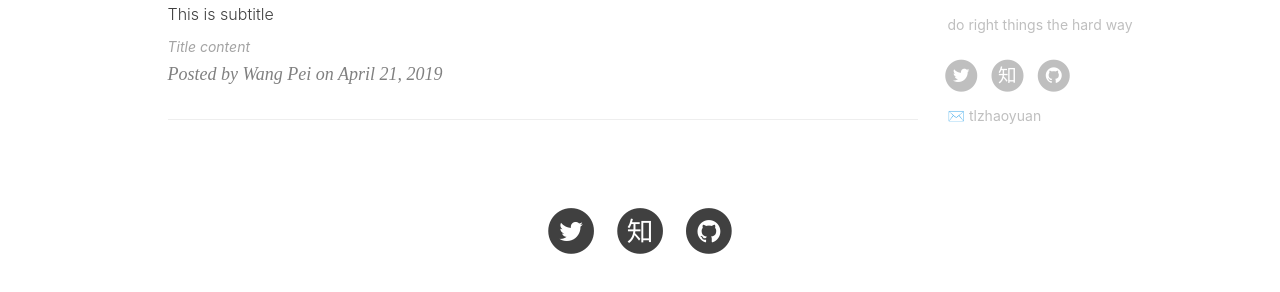
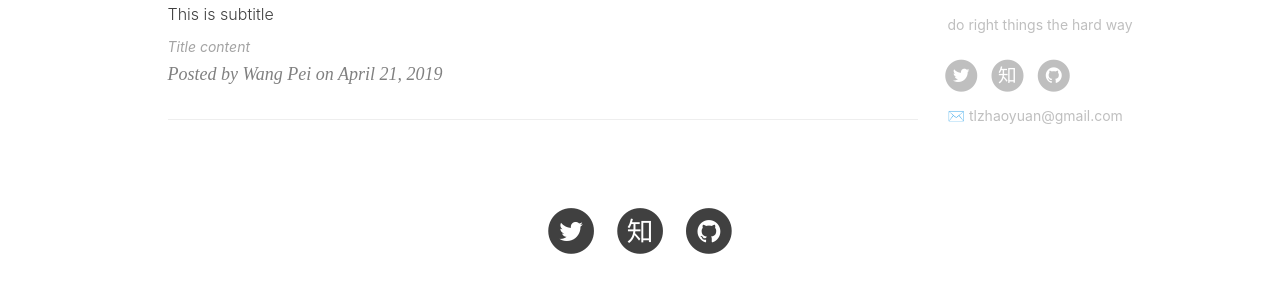
Before and after one commit to tlzhaoyuan/tlzhaoyuan.github.io, a Jekyll site: the page built from index.html, in a window 1280 px wide. Shown: the part 766-1058 px from the top of the page. Built offline with Jekyll 4.4.1, drawn with Linux system fonts in a browser that asks for light colours; nearby versions of some CDN libraries; the list of posts is cut into pages by our own code; comment, search, counter and statistics services are not loaded.

Commit message:
modify config

```diff
--- a/_config.yml
+++ b/_config.yml
@@ -2,7 +2,7 @@
 title: yuan's blog
 SEOTitle: 赵渊的博客 | yuan's blog
 header-img: img/bg-default.jpg
-email: tlzhaoyuan
+email: tlzhaoyuan@gmail.com
 # description: "curb your euthusiasm"
 keyword: "赵渊的博客"
 url: "http://tlzhaoyuan.github.io"          # your host, for absolute URL
```
